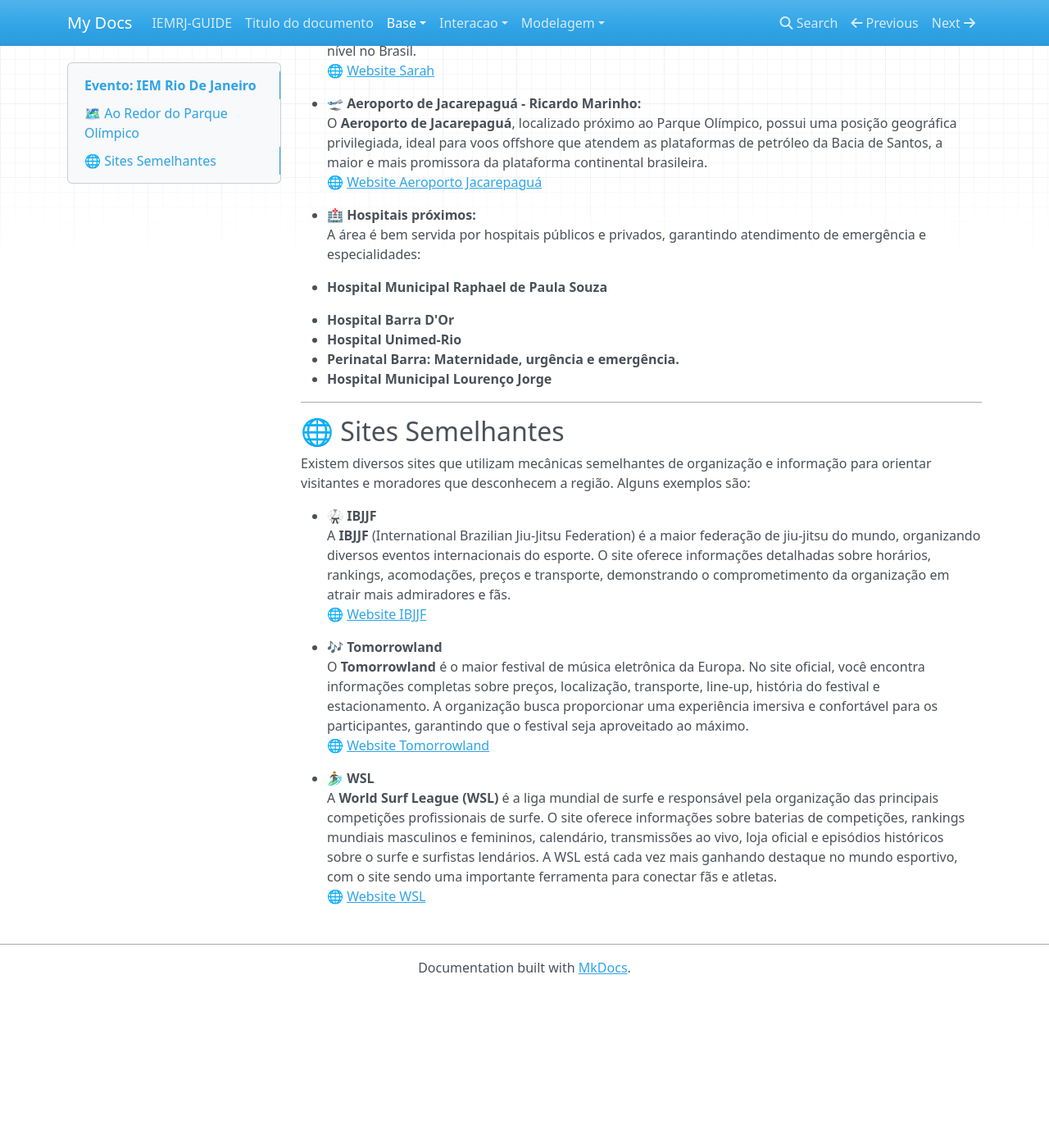
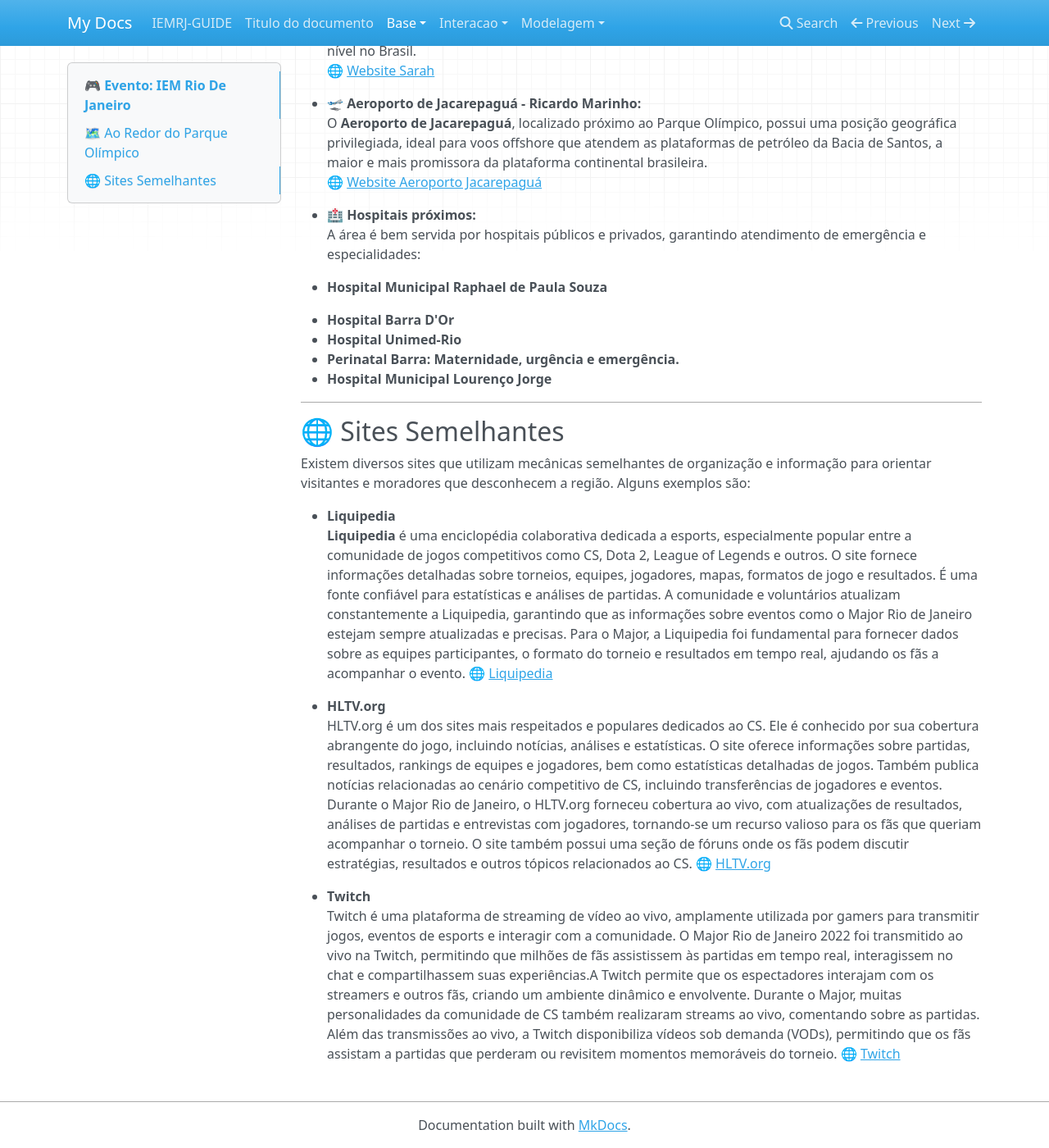
Before and after one commit to Projetos-de-Extensao/PFE_24.2_8001_III_IEMRJ-GUIDE, an MkDocs documentation site: the page built from docs/base/pesquisa.md, in a window 1280 px wide and 1400 px high, scrolled down 1044 px. Shown: the whole window at 82% size. Built offline with MkDocs 1.6.1, drawn with Linux system fonts in a browser that asks for light colours; nearby versions of some CDN libraries; before the commit the page ends 2252 px from its top, so only the background shows below that.

Commit message:
Update pesquisa.md
update na pesquisa

```diff
--- a/docs/base/pesquisa.md
+++ b/docs/base/pesquisa.md
@@ -1,4 +1,4 @@
-# **Evento: IEM Rio De Janeiro**
+# 🎮 **Evento: IEM Rio De Janeiro**
 
 📅 **Data do evento:** 11 de outubro - 13 de outubro
 📍 **Local do evento:** Farmasi Arena - Parque Olimpico - Barra da Tijuca
@@ -58,14 +58,14 @@
 
 Existem diversos sites que utilizam mecânicas semelhantes de organização e informação para orientar visitantes e moradores que desconhecem a região. Alguns exemplos são:
 
-- 🥋 **IBJJF**
-  A **IBJJF** (International Brazilian Jiu-Jitsu Federation) é a maior federação de jiu-jitsu do mundo, organizando diversos eventos internacionais do esporte. O site oferece informações detalhadas sobre horários, rankings, acomodações, preços e transporte, demonstrando o comprometimento da organização em atrair mais admiradores e fãs.
-  🌐 [Website IBJJF](https://ibjjf.com)
+- **Liquipedia**
+  **Liquipedia** é uma enciclopédia colaborativa dedicada a esports, especialmente popular entre a comunidade de jogos competitivos como CS, Dota 2, League of Legends e outros. O site fornece informações detalhadas sobre torneios, equipes, jogadores, mapas, formatos de jogo e resultados. É uma fonte confiável para estatísticas e análises de partidas. A comunidade e voluntários atualizam constantemente a Liquipedia, garantindo que as informações sobre eventos como o Major Rio de Janeiro estejam sempre atualizadas e precisas. Para o Major, a Liquipedia foi fundamental para fornecer dados sobre as equipes participantes, o formato do torneio e resultados em tempo real, ajudando os fãs a acompanhar o evento.
+  🌐 [Liquipedia](https://liquipedia.net)
 
-- 🎶 **Tomorrowland**
-  O **Tomorrowland** é o maior festival de música eletrônica da Europa. No site oficial, você encontra informações completas sobre preços, localização, transporte, line-up, história do festival e estacionamento. A organização busca proporcionar uma experiência imersiva e confortável para os participantes, garantindo que o festival seja aproveitado ao máximo.
-  🌐 [Website Tomorrowland](https://www.tomorrowland.com/home/)
+- **HLTV.org**
+  HLTV.org é um dos sites mais respeitados e populares dedicados ao CS. Ele é conhecido por sua cobertura abrangente do jogo, incluindo notícias, análises e estatísticas. O site oferece informações sobre partidas, resultados, rankings de equipes e jogadores, bem como estatísticas detalhadas de jogos. Também publica notícias relacionadas ao cenário competitivo de CS, incluindo transferências de jogadores e eventos. Durante o Major Rio de Janeiro, o HLTV.org forneceu cobertura ao vivo, com atualizações de resultados, análises de partidas e entrevistas com jogadores, tornando-se um recurso valioso para os fãs que queriam acompanhar o torneio. O site também possui uma seção de fóruns onde os fãs podem discutir estratégias, resultados e outros tópicos relacionados ao CS.
+  🌐 [HLTV.org](https://www.hltv.org)
 
-- 🏄‍♂️ **WSL**
-  A **World Surf League (WSL)** é a liga mundial de surfe e responsável pela organização das principais competições profissionais de surfe. O site oferece informações sobre baterias de competições, rankings mundiais masculinos e femininos, calendário, transmissões ao vivo, loja oficial e episódios históricos sobre o surfe e surfistas lendários. A WSL está cada vez mais ganhando destaque no mundo esportivo, com o site sendo uma importante ferramenta para conectar fãs e atletas.
-  🌐 [Website WSL](https://www.worldsurfleague.com)
+- **Twitch**
+  Twitch é uma plataforma de streaming de vídeo ao vivo, amplamente utilizada por gamers para transmitir jogos, eventos de esports e interagir com a comunidade. O Major Rio de Janeiro 2022 foi transmitido ao vivo na Twitch, permitindo que milhões de fãs assistissem às partidas em tempo real, interagissem no chat e compartilhassem suas experiências.A Twitch permite que os espectadores interajam com os streamers e outros fãs, criando um ambiente dinâmico e envolvente. Durante o Major, muitas personalidades da comunidade de CS também realizaram streams ao vivo, comentando sobre as partidas. Além das transmissões ao vivo, a Twitch disponibiliza vídeos sob demanda (VODs), permitindo que os fãs assistam a partidas que perderam ou revisitem momentos memoráveis do torneio.
+  🌐 [Twitch](https://www.twitch.tv)
```
